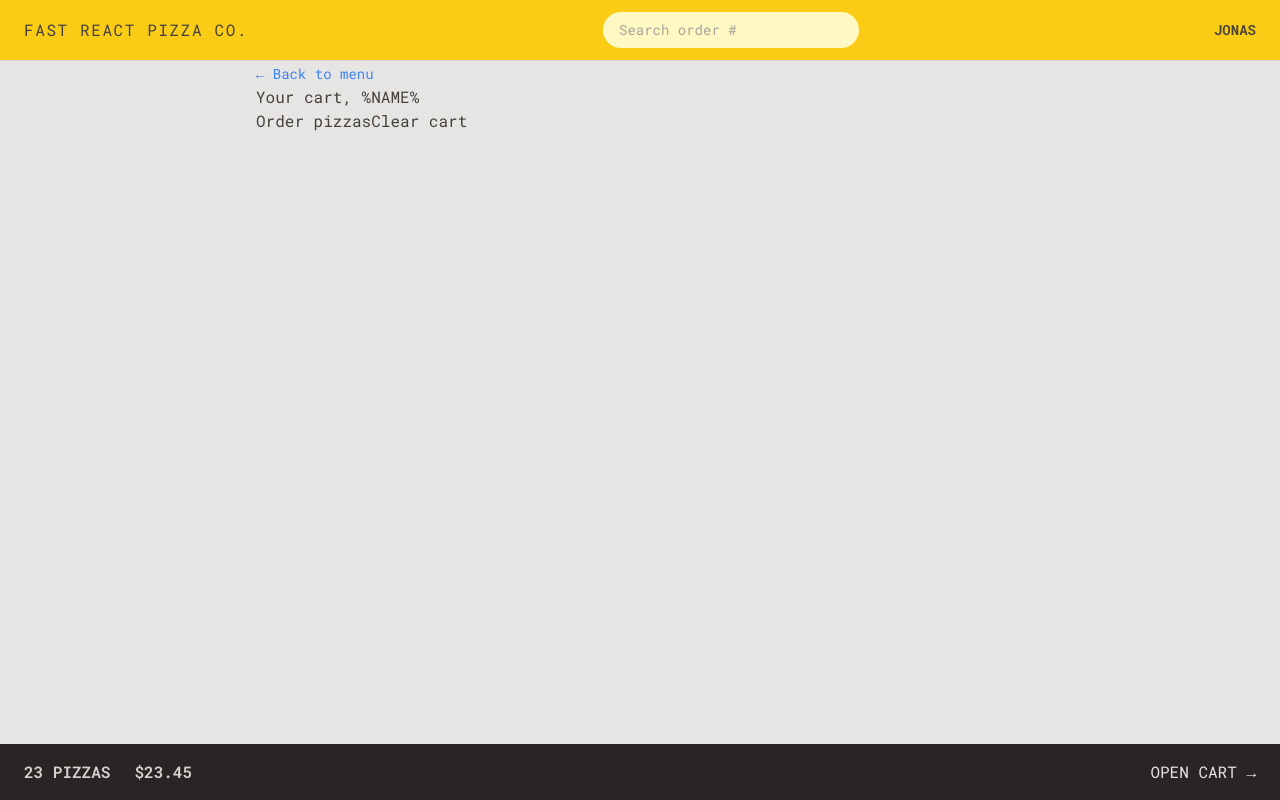
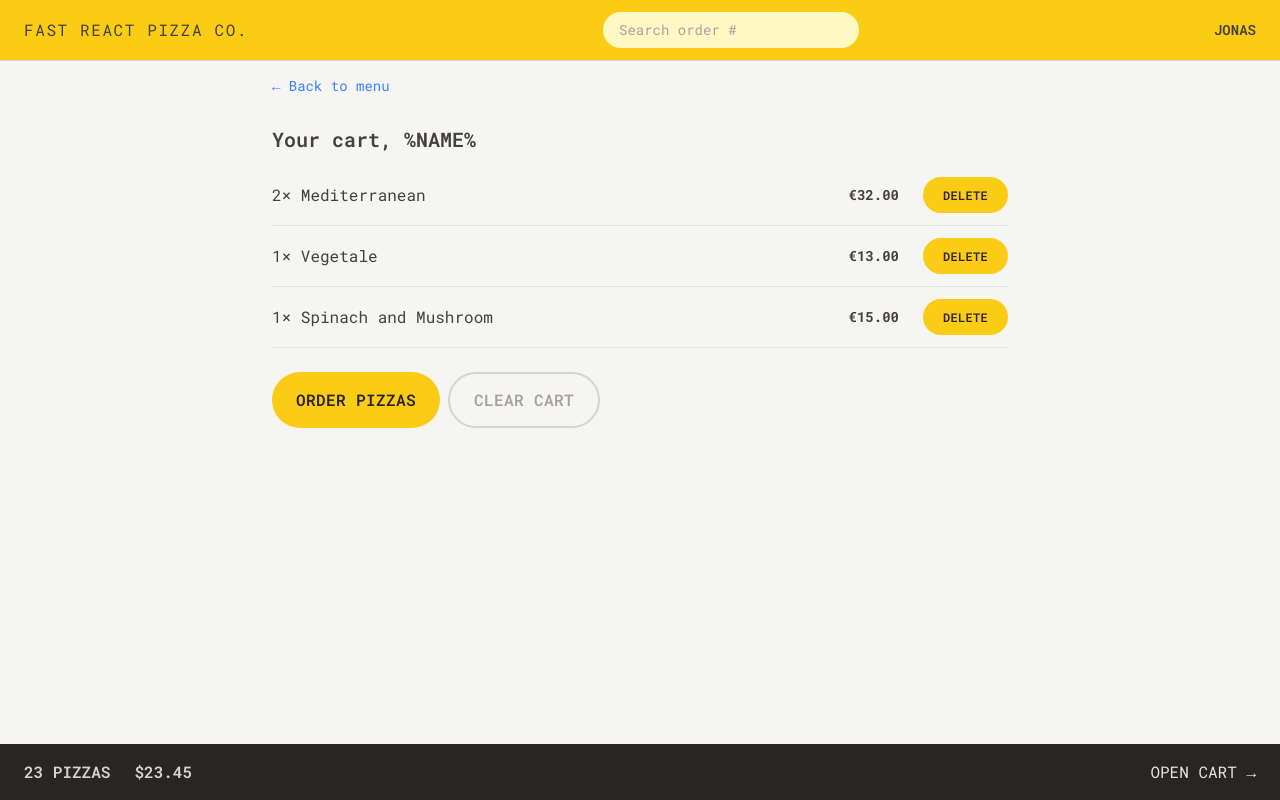
Before and after one commit to NaveedMaq/fast-react-pizza, a React (Vite) app: page /cart in a window 1280 px wide. Built offline with nearby package versions, Linux system fonts and the light colour scheme.

Commit message:
feat:Style cart

```diff
--- a/index.html
+++ b/index.html
@@ -1,16 +1,19 @@
 <!DOCTYPE html>
 <html lang="en">
-  <head>
+
+<head>
     <meta charset="UTF-8" />
     <link rel="icon" type="image/svg+xml" href="/vite.svg" />
     <meta name="viewport" content="width=device-width, initial-scale=1.0" />
     <link rel="preconnect" href="https://fonts.googleapis.com">
-<link rel="preconnect" href="https://fonts.gstatic.com" crossorigin>
-<link href="https://fonts.googleapis.com/css2?family=Roboto+Mono:wght@300;400;500;600;700&display=swap" rel="stylesheet">
+    <link rel="preconnect" href="https://fonts.gstatic.com" crossorigin>
+    <link href="https://fonts.googleapis.com/css2?family=Roboto+Mono:wght@300;400;500;600;700&display=swap" rel="stylesheet">
     <title>Vite + React</title>
-  </head>
-  <body class='bg-stone-200 text-stone-700'>
+</head>
+
+<body class='bg-stone-100 text-stone-700'>
     <div id="root"></div>
     <script type="module" src="/src/main.jsx"></script>
-  </body>
+</body>
+
 </html>
--- a/package.json
+++ b/package.json
@@ -4,7 +4,7 @@
   "version": "0.0.0",
   "type": "module",
   "scripts": {
-    "dev": "vite",
+    "dev": "vite --host",
     "build": "vite build",
     "lint": "eslint src --ext js,jsx --report-unused-disable-directives --max-warnings 0",
     "preview": "vite preview"
--- a/src/features/cart/Cart.jsx
+++ b/src/features/cart/Cart.jsx
@@ -1,6 +1,7 @@
 import { Link } from 'react-router-dom';
 import LinkButton from '../../ui/LinkButton';
 import Button from '../../ui/Button';
+import CartItem from './CartItem';
 
 const fakeCart = [
   {
@@ -30,14 +31,22 @@
   const cart = fakeCart;
 
   return (
-    <div>
+    <div className="px-4 py-3">
       <LinkButton to="/menu">&larr; Back to menu</LinkButton>
 
-      <h2>Your cart, %NAME%</h2>
+      <h2 className="mt-7 text-xl font-semibold">Your cart, %NAME%</h2>
 
-      <div>
-        <Button to="/order/new">Order pizzas</Button>
-        <button>Clear cart</button>
+      <ul className="mt-3 divide-y divide-stone-200 border-b">
+        {cart.map((item) => (
+          <CartItem item={item} key={item.pizzaId} />
+        ))}
+      </ul>
+
+      <div className="mt-6 space-x-2">
+        <Button to="/order/new" type="primary">
+          Order pizzas
+        </Button>
+        <Button type="secondary">Clear cart</Button>
       </div>
     </div>
   );
--- a/src/features/cart/CartItem.jsx
+++ b/src/features/cart/CartItem.jsx
@@ -1,13 +1,17 @@
+import Button from '../../ui/Button';
+import { formatCurrency } from '../../utils/helpers';
+
 function CartItem({ item }) {
   const { pizzaId, name, quantity, totalPrice } = item;
 
   return (
-    <li>
-      <p>
+    <li className=" py-3 sm:flex sm:items-center sm:justify-between">
+      <p className="mb-1 sm:mb-0">
         {quantity}&times; {name}
       </p>
-      <div>
-        <p>{formatCurrency(totalPrice)}</p>
+      <div className="flex items-center justify-between sm:gap-6">
+        <p className="text-sm font-bold">{formatCurrency(totalPrice)}</p>
+        <Button type="small">Delete</Button>
       </div>
     </li>
   );
--- a/src/ui/Button.jsx
+++ b/src/ui/Button.jsx
@@ -7,6 +7,8 @@
   const styles = {
     primary: base + ' px-4 py-3 md:px-6 md:py-4',
     small: base + ' px-4 py-2 md:px-5 md:py-2.5 text-xs',
+    secondary:
+      ' inline-block  rounded-full border-2 border-stone-300 px-4 py-2.5 font-semibold uppercase tracking-wide text-stone-400 transition-colors duration-300 hover:bg-stone-300 hover:text-stone-800  focus:text-stone-800 focus:outline-none focus:ring focus:ring-stone-200 focus:ring-offset-2 disabled:cursor-not-allowed disabled:bg-slate-600 disabled:text-slate-300 md:px-6 md:py-3.5',
   };
 
   if (to)
```
